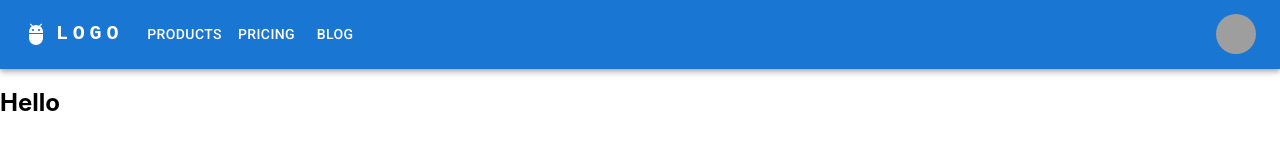
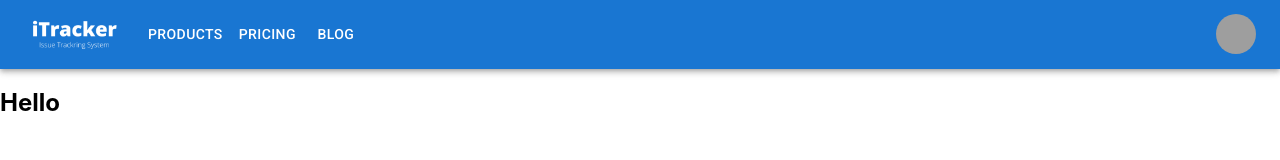
Before and after one commit to md-najmul-haque/itracker, a React (Create React App) app: page / in a window 1280 px wide. Shown: the top 160 px of the page. Built offline with nearby package versions, Linux system fonts and the light colour scheme; grey boxes are pictures that could not be loaded.

Commit message:
logo added

```diff
--- a/src/Pages/Shared/Navbar/Navbar.tsx
+++ b/src/Pages/Shared/Navbar/Navbar.tsx
@@ -12,6 +12,7 @@ import Button from '@mui/material/Button';
 import Tooltip from '@mui/material/Tooltip';
 import MenuItem from '@mui/material/MenuItem';
 import AdbIcon from '@mui/icons-material/Adb';
+import logo from '../../../assets/logo/logo.png'
 
 const pages = ['Products', 'Pricing', 'Blog'];
 const settings = ['Profile', 'Account', 'Dashboard', 'Logout'];
@@ -39,7 +40,7 @@ const Navbar = () => {
         <AppBar position="static">
             <Container maxWidth="xl">
                 <Toolbar disableGutters>
-                    <AdbIcon sx={{ display: { xs: 'none', md: 'flex' }, mr: 1 }} />
+                    <img style={{ width: '100px' }} src={logo} alt="logo" />
                     <Typography
                         variant="h6"
                         noWrap
@@ -55,7 +56,7 @@ const Navbar = () => {
                             textDecoration: 'none',
                         }}
                     >
-                        LOGO
+
                     </Typography>
 
                     <Box sx={{ flexGrow: 1, display: { xs: 'flex', md: 'none' } }}>
```
Also changed, not shown: src/assets/logo/logo.png.
